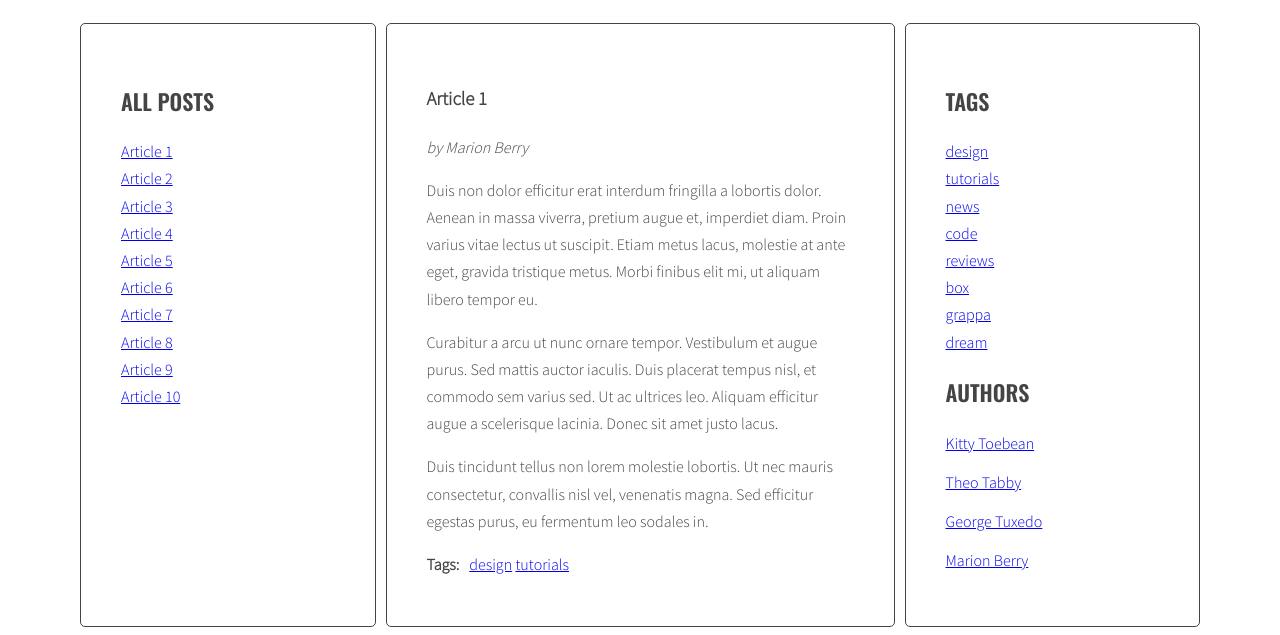
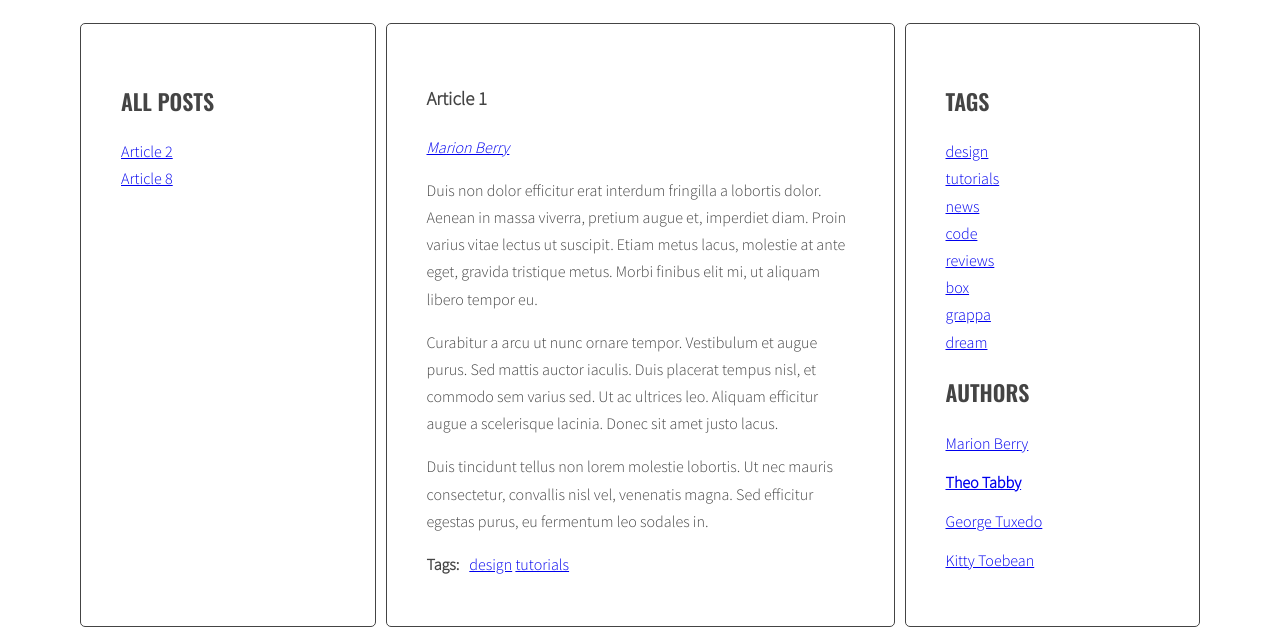
Before and after one commit to JoannaRed/js-blog, a website: page index.html in a window 1280 px wide. Both pictures are taken after a click on the link "Theo Tabby". Shown: the part 220-855 px from the top of the page. Drawn offline with nearby package versions, Linux system fonts and the light colour scheme.

Commit message:
Finished authors

```diff
--- a/index.html
+++ b/index.html
@@ -17,9 +17,9 @@
               </ul>
             </aside>
             <section class="posts">
-              <article class="post active" id="article-1" data-tags="design tutorials">
+              <article class="post active" id="article-1" data-tags="design tutorials" data-author="Marion Berry">
                 <h3 class="post-title">Article 1</h3>
-                <p class="post-author">by Marion Berry</p>
+                <p class="post-author"></p>
                 <div class="post-content">
                   <p>Duis non dolor efficitur erat interdum fringilla a lobortis dolor. Aenean in massa viverra, pretium augue et, imperdiet diam. Proin varius vitae lectus ut suscipit. Etiam metus lacus, molestie at ante eget, gravida tristique metus. Morbi finibus elit mi, ut aliquam libero tempor eu.</p>
 
@@ -33,9 +33,9 @@
                   </ul>
                 </div>
               </article>
-              <article class="post" id="article-2"data-tags="news code">
+              <article class="post" id="article-2" data-tags="news code" data-author="Theo Tabby">
                 <h3 class="post-title">Article 2</h3>
-                <p class="post-author">by Theo Tabby</p>
+                <p class="post-author"></p>
                 <div class="post-content">
                   <p>Phasellus sollicitudin, arcu vel iaculis ullamcorper, quam leo viverra orci, et faucibus quam sapien vel est. Maecenas ac suscipit elit. Nullam interdum, lorem vitae venenatis pulvinar, ex dui malesuada nunc, tempus cursus enim metus vel nulla.</p>
 
@@ -50,9 +50,9 @@
                   </ul>
                 </div>
               </article>
-              <article class="post" id="article-3" data-tags="news reviews design">
+              <article class="post" id="article-3" data-tags="news reviews design" data-author="George Tuxedo">
                 <h3 class="post-title">Article 3</h3>
-                <p class="post-author">by George Tuxedo</p>
+                <p class="post-author"></p>
                 <div class="post-content">
                   <p>Mauris vel pellentesque turpis, ac sodales nisl. Quisque iaculis mi velit, ut convallis tellus accumsan a. Quisque iaculis, nisi et dignissim tincidunt, nisl eros euismod nulla, finibus laoreet erat enim posuere elit.</p>
 
@@ -66,9 +66,9 @@
                   </ul>
                 </div>
               </article>
-              <article class="post" id="article-4" data-tags="tutorials code design">
+              <article class="post" id="article-4" data-tags="tutorials code design" data-author="Kitty Toebean">
                 <h3 class="post-title">Article 4</h3>
-                <p class="post-author">by Kitty Toebean</p>
+                <p class="post-author"></p>
                 <div class="post-content">
                   <p>Morbi vel cursus nulla, vel varius mauris. Suspendisse sed elit sit amet risus faucibus vestibulum ut sit amet purus. Donec orci est, condimentum ut quam quis, scelerisque fringilla ligula.</p>
 
@@ -83,9 +83,9 @@
                   </ul>
                 </div>
               </article>
-              <article class="post" id="article-5" data-tags="design reviews">
+              <article class="post" id="article-5" data-tags="design reviews" data-author="Marion Berry">
                 <h3 class="post-title">Article 5</h3>
-                <p class="post-author">by Marion Berry</p>
+                <p class="post-author"></p>
                 <div class="post-content">
                   <p>Suspendisse sem eros, euismod condimentum arcu ac, consequat fermentum orci. Nam convallis lacus nec interdum vestibulum. Vestibulum luctus, quam eu tristique ornare, lorem nibh sodales enim, vitae tempor dolor ante vitae tortor.</p>
 
@@ -100,9 +100,9 @@
                   </ul>
                 </div>
               </article>
-              <article class="post" id="article-6" data-tags="reviews code">
+              <article class="post" id="article-6" data-tags="reviews code" data-author="George Tuxedo">
                 <h3 class="post-title">Article 6</h3>
-                <p class="post-author">by George Tuxedo</p>
+                <p class="post-author"></p>
                 <div class="post-content">
                   <p>Donec posuere iaculis ante sed hendrerit. Lorem ipsum dolor sit amet, consectetur adipiscing elit. Quisque hendrerit neque nec urna tincidunt, quis vehicula dui vulputate. Morbi est sapien, auctor ut lectus eu, placerat viverra lorem.</p>
 
@@ -117,9 +117,9 @@
                   </ul>
                 </div>
               </article>
-              <article class="post" id="article-7" data-tags="code news">
+              <article class="post" id="article-7" data-tags="code news" data-author="Kitty Toebean">
                 <h3 class="post-title">Article 7</h3>
-                <p class="post-author">by Kitty Toebean</p>
+                <p class="post-author"></p>
                 <div class="post-content">
                   <p>Donec eleifend mauris ac nisl fermentum, ac fermentum turpis dignissim. Aliquam diam nisl, imperdiet a varius eget, lobortis sed nisi. Nullam suscipit ipsum sed magna blandit, sed pellentesque urna malesuada.</p>
 
@@ -134,9 +134,9 @@
                   </ul>
                 </div>
               </article>
-              <article class="post" id="article-8" data-tags="news design tutorials box">
+              <article class="post" id="article-8" data-tags="news design tutorials box" data-author="Theo Tabby">
                 <h3 class="post-title">Article 8</h3>
-                <p class="post-author">by Theo Tabby</p>
+                <p class="post-author"></p>
                 <div class="post-content">
                   <p>Praesent quis imperdiet erat. Curabitur tempor sapien a interdum malesuada. Proin libero erat, sagittis a sollicitudin eget, pulvinar nec risus. Cras et suscipit sem.</p>
 
@@ -151,9 +151,9 @@
                   </ul>
                 </div>
               </article>
-              <article class="post" id="article-9" data-tags="box grappa dream">
+              <article class="post" id="article-9" data-tags="box grappa dream" data-author="Marion Berry">
                 <h3 class="post-title">Article 9</h3>
-                <p class="post-author">by Marion Berry</p>
+                <p class="post-author"></p>
                 <div class="post-content">
                   <p>Tam et facilisis purus. Donec vulputate est quis lobortis posuere. Nunc vitae lorem ut odio faucibus pulvinar nec in justo. Ut ut ante ac tellus ornare tempus. Nunc maximus, tortor et dictum convallis, nunc libero posuere leo, scelerisque ultrices arcu sapien ut tellus.</p>
 
@@ -168,9 +168,9 @@
                   </ul>
                 </div>
               </article>
-              <article class="post" id="article-10" data-tags="dream news">
+              <article class="post" id="article-10" data-tags="dream news" data-author="George Tuxedo">
                 <h3 class="post-title">Article 10</h3>
-                <p class="post-author">by George Tuxedo</p>
+                <p class="post-author"></p>
                 <div class="post-content">
                   <p>Aliquam erat volutpat. Ut non eleifend lectus. Donec suscipit tellus tempor, ornare dui id, hendrerit neque. Phasellus lacinia laoreet dui in luctus. Sed hendrerit, magna sit amet varius tempor, augue augue scelerisque est, non scelerisque mauris libero eu sapien.</p>
 
--- a/js/script.js
+++ b/js/script.js
@@ -4,7 +4,7 @@ const optArticleSelector = '.post',
   optTitleListSelector = '.titles',
   optArticleTagsSelector = '.post-tags .list',
   optTagsListSelector = '.tags.list',
-  optAuthorsListSelector = '.author-name';
+  optAuthorsListSelector = '.authors.list';
 
 const titleClickHandler = function(event) {
   event.preventDefault();
@@ -42,7 +42,6 @@ const titleClickHandler = function(event) {
 }
 
 function generateTitleLinks(customSelector = ''){
-
   /* (done) remove contents of titleList */
   const articleList = document.querySelector(optTitleListSelector);
   articleList.innerHTML = '';
@@ -207,38 +206,38 @@ addClickListenersToTags();
 
 function generateAuthors(){
   /* find all articles */
-  const articleList = document.querySelector(optArticleSelector);
-
+  const articleList = document.querySelectorAll(optArticleSelector);
   /* make html variable with empty string */
   let html = '';
-
+  let authors = [];
   /* START LOOP: for every article: */
-  const articles =  document.querySelectorAll('.post');
-  for (let article of articles) {
+  for (let article of articleList) {
 
     /* get name -from data-author attribute */
     const articleAuthor = article.getAttribute('data-author');
 
+    const authorFound = authors.find(author => articleAuthor === author);
+    if (!authorFound) {
+      authors.push(articleAuthor);
+    }
+
     /*wsadz go do .innerHTML tagu tego artykulu ktory ma klase post-author*/
 
-    document.querySelector('post-author').innerHTML.join('');
+    /* generate HTML of the link */
+    const linkHTML = '<a class="author-name" href="#author-' + articleAuthor + '"><span>' + articleAuthor + '</span></a>';
 
-    /* generate HTML of the link */
-    const linkHTML = '<li><a href="#' + articleAuthor + '"><span>' + articleAuthor + '</span></a></li>';
+    article.querySelector('.post-author').innerHTML = linkHTML;
+    /* add generated code to html variable */
+    if (!authorFound) {
+      html = html + `<li>${linkHTML}</li>`;
+    }
+  }
+  /* find authors wrapper */
+  const authorsWrapper = document.querySelector(optAuthorsListSelector);
 
-    /* add generated code to html variable */
-    html = html + linkHTML;
-
-
+  /* insert HTML of all the links into the authors wrapper */
+  authorsWrapper.innerHTML = html;
   /* END LOOP: for every article: */
-}
-
-/* find authors wrapper */
-const authorsWrapper = article.querySelector(optAuthorsListSelector);
-
-/* insert HTML of all the links into the authors wrapper */
-authorsWrapper.innerHTML.join(' ');
-
 }
 
 generateAuthors();
@@ -246,11 +245,11 @@ generateAuthors();
 
 function addClickListenersToAuthors(){
   /* find all links to authors */
-  const list = document.querySelectorAll('.author-name');
+  const authorList = document.querySelectorAll('.author-name');
   /* START LOOP: for each link */
-  for (const author of list) {
+  for (const author of authorList) {
     /* add tagClickHandler as event listener for that link */
-    tag.addEventListener('click', tagClickHandler);
+    author.addEventListener('click', authorsClickHandler);
   }
   /* END LOOP: for each link */
 }
@@ -261,7 +260,7 @@ addClickListenersToAuthors();
 function authorsClickHandler(event){
 
   /* prevent default action for this event */
-
+  event.preventDefault();
 
   /* make new constant named "clickedElement" and give it the value of "this" */
   const clickedElement = this
@@ -270,30 +269,31 @@ function authorsClickHandler(event){
   const href = clickedElement.getAttribute('href')
 
   /* make a new constant "tag" and extract tag from the "href" constant */
-  const tag = href.replace('#tag-', '');
-
+  const authorName = href.replace('#author-', '');
   /* find all tag links with class active */
 
-  let activeTag = document.querySelectorAll('a.active[href^="#tag-"]')
+  let activeAuthor = document.querySelectorAll('a.active[href^="#author-"]')
 
   /* START LOOP: for each active tag link */
-  for(let tag of activeTag){
+  for(let author of activeAuthor){
 
     /* remove class active */
-    tag.classList.remove('active');
+    author.classList.remove('active');
 
   /* END LOOP: for each active tag link */
   }
 
   /* find all tag links with "href" attribute equal to the "href" constant */
-  let tagLinks = document.querySelectorAll('a[href="' + href + '"]')
+  let authorLinks = document.querySelectorAll('a[href="' + href + '"]')
 
   /* START LOOP: for each found tag link */
-  for(let tag of tagLinks){
+  for(let author of authorLinks){
 
     /* add class active */
-    tag.classList.add('active');
+    author.classList.add('active');
 
   /* END LOOP: for each found tag link */
   }
+
+  generateTitleLinks('[data-author="' + authorName + '"]');
 }
```
